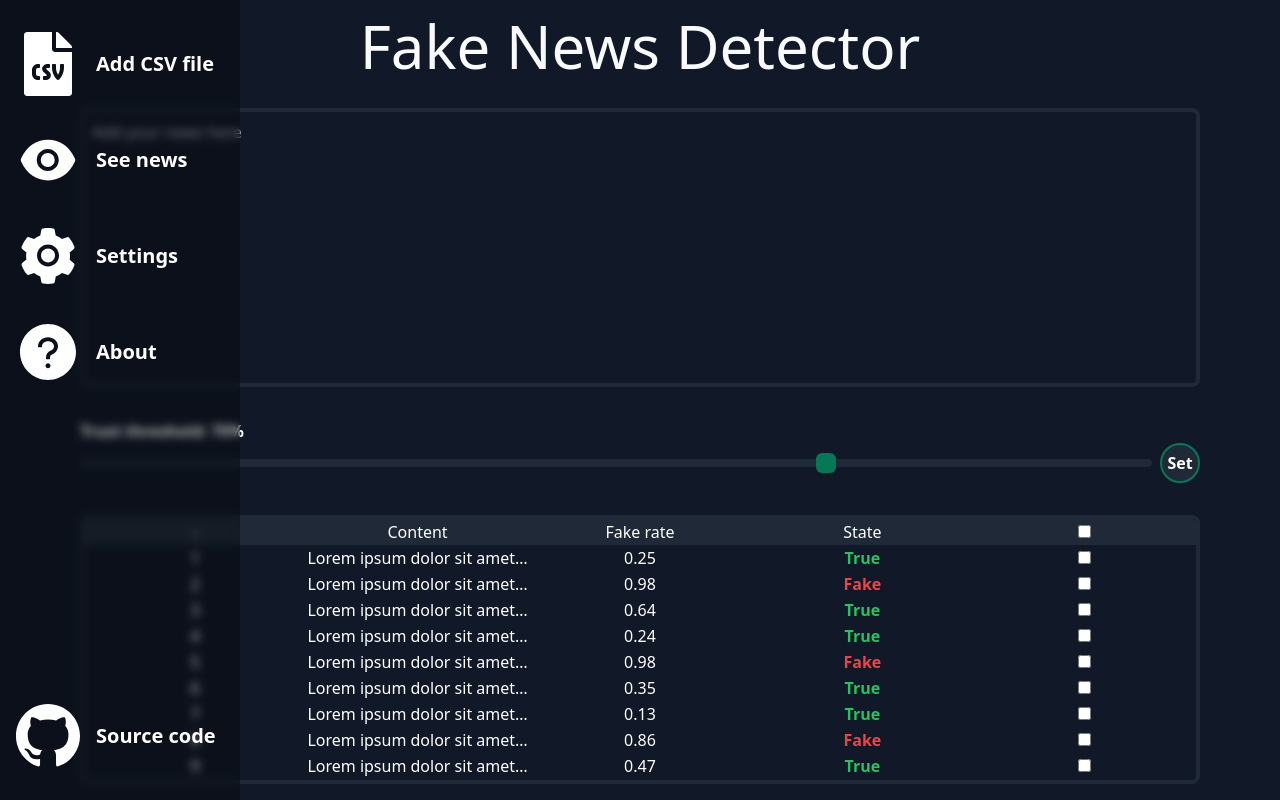
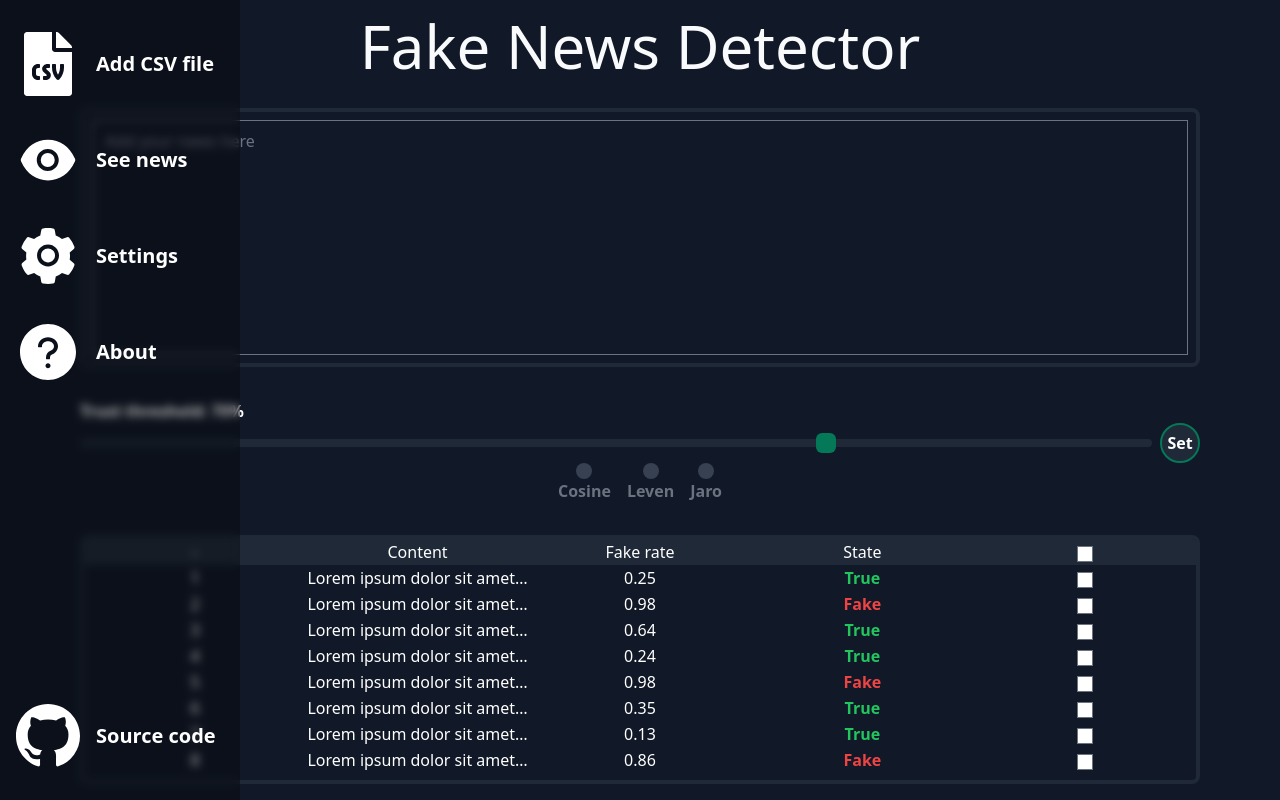
Before and after one commit to taleshrocha/fake-news-detector-front, a Next.js app: page / in a window 1280 px wide. Built offline with nearby package versions, Linux system fonts and the light colour scheme.

Commit message:
Radio buttons

```diff
--- a/package.json
+++ b/package.json
@@ -10,6 +10,7 @@
   },
   "dependencies": {
     "@next/font": "13.1.6",
+    "@tailwindcss/forms": "^0.5.3",
     "next": "13.1.6",
     "react": "18.2.0",
     "react-dom": "18.2.0",
--- a/src/components/Slider.jsx
+++ b/src/components/Slider.jsx
@@ -3,7 +3,8 @@ import { useContext, useState } from "react";
 
 export default function Slider() {
   const [value, setValue] = useState(70);
-  const { setTrustThreshold } = useContext(NewsContext);
+  const { setTrustThreshold, algoValues, setAlgoValues } = useContext(NewsContext);
+
   return (
     <div className="flex flex-col font-bold text-white w-full">
       <h1>Trust threshold: {value}%</h1>
@@ -28,6 +29,27 @@ export default function Slider() {
           Set
         </button>
       </div>
+      <div className="flex space-x-4 justify-center items-center">
+        {algoValues.map((value, index) => (
+          <div
+            key={index}
+            className="flex flex-col justify-center items-center">
+            <input
+              className="rounded-full bg-gray-700 text-emerald-700 !outline-none !border-0 !ring-0"
+              type="checkbox"
+              onChange={(e) => {
+                let newValues = [...algoValues];
+                newValues[index].selected = e.target.checked;
+                setAlgoValues(newValues);
+              }}
+              checked={value.selected}
+            />
+            <p className={`${value.selected ? "text-white" : "text-gray-500"}`}>
+              {value.algo}
+            </p>
+          </div>
+        ))}
+      </div>
     </div>
   );
 }
--- a/src/contexts/NewsContext.jsx
+++ b/src/contexts/NewsContext.jsx
@@ -4,12 +4,19 @@ export const NewsContext = createContext({})
 
 export function NewsProvider({ children }) {
   const [trustThreshold, setTrustThreshold] = useState(70)
+  const [algoValues, setAlgoValues] = useState([
+    { algo: "Cosine", selected: false },
+    { algo: "Leven", selected: false },
+    { algo: "Jaro", selected: false },
+  ]);
 
   return (
     <NewsContext.Provider
       value={{
         trustThreshold,
-        setTrustThreshold
+        setTrustThreshold,
+        algoValues,
+        setAlgoValues
       }}>
       {children}
     </NewsContext.Provider>
--- a/tailwind.config.js
+++ b/tailwind.config.js
@@ -11,5 +11,5 @@ module.exports = {
   theme: {
     extend: {},
   },
-  plugins: [],
+  plugins: [require("@tailwindcss/forms")],
 };
```
Also changed, not shown: 1 other file (tests, documents, lock files or other folders).
